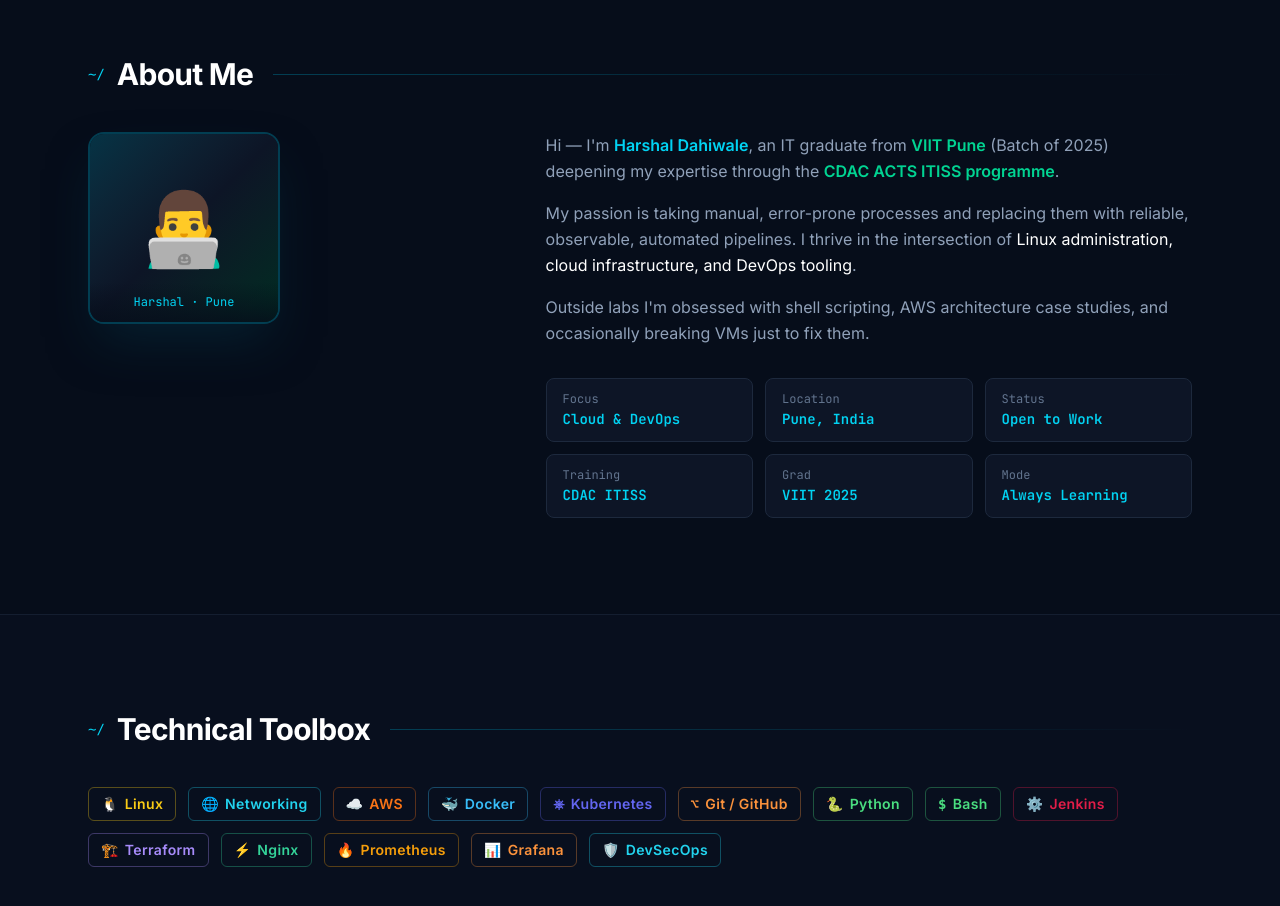
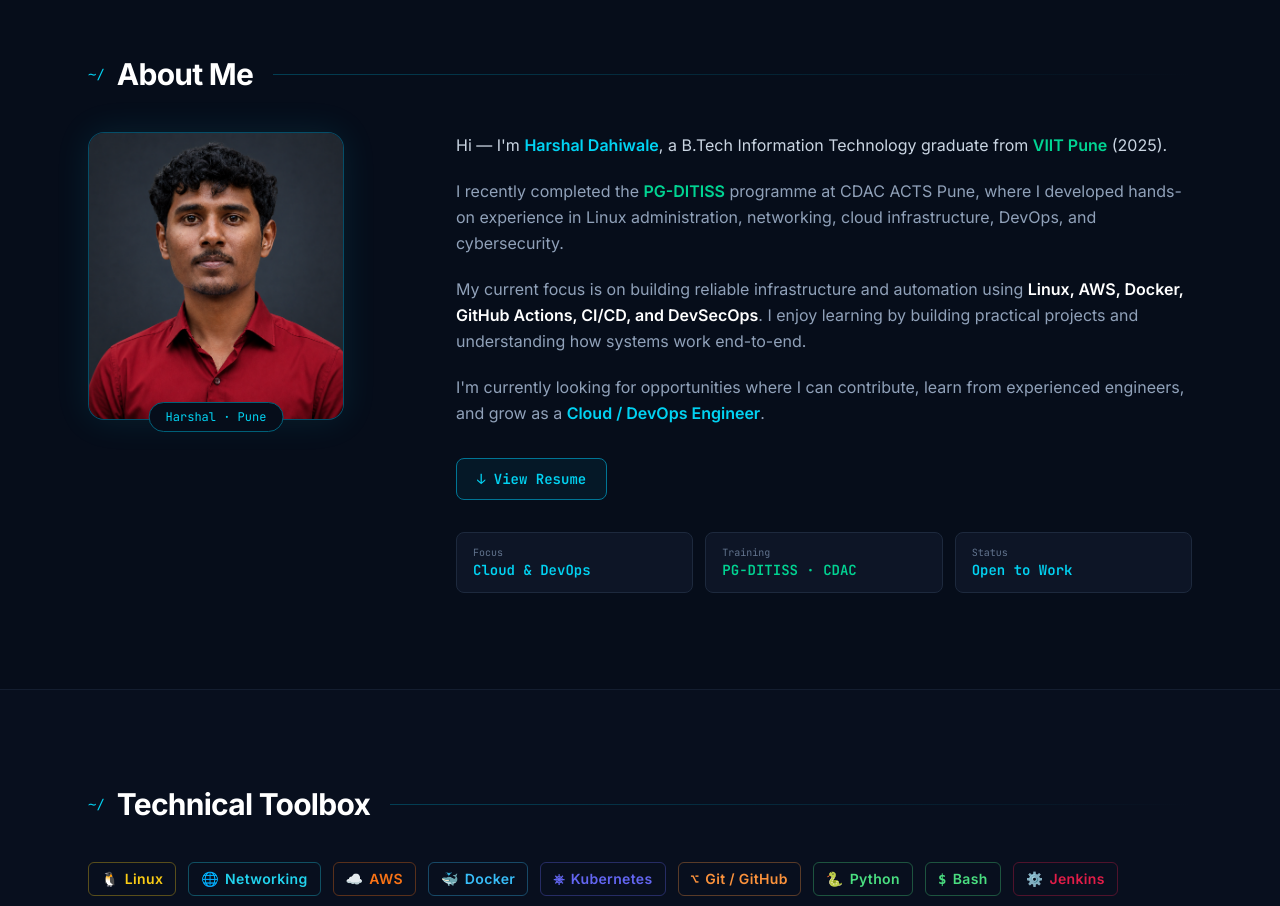
Before and after one commit to 30032003/my-portfolio, a React (Vite) app: page / in a window 1280 px wide. Shown: the part 840-1746 px from the top of the page. Built offline with nearby package versions, Linux system fonts and the light colour scheme.

Commit message:
Update portfolio about section and resume

```diff
--- a/src/App.jsx
+++ b/src/App.jsx
@@ -525,7 +525,7 @@
 
   return (
     <a
-      href="/harshal-dahiwale-cv.pdf"
+      href="/Harshal_Dahiwale_CDAC_Resume.pdf"
       download
       onMouseEnter={() => setHov(true)}
       onMouseLeave={() => setHov(false)}
@@ -992,7 +992,7 @@
                 ./view-projects
               </a>
               <a
-                href="/harshal-dahiwale-cv.pdf"
+                href="/Harshal_Dahiwale_CDAC_Resume.pdf"
                 download
                 className="rounded-lg border border-slate-700 px-6 py-2.5 text-sm font-bold text-slate-300 mono hover:border-cyan-600 hover:text-cyan-400 transition-all flex items-center gap-2"
               >
@@ -1011,70 +1011,106 @@
       </section>
 
       {/* ── ABOUT ──────────────────────────────────────────────────────────── */}
+      {/* ── ABOUT ──────────────────────────────────────────────────────────── */}
       <section id="about" className="max-w-6xl mx-auto px-6 py-24">
         <RevealSection>
           <SectionLabel label="About Me" />
-          <div className="grid md:grid-cols-5 gap-10 items-start">
-            <div className="md:col-span-2 flex justify-center md:justify-start">
-              <div className="relative w-48 h-48 rounded-2xl overflow-hidden border-2 border-cyan-800/60 shadow-2xl shadow-cyan-950/50">
-                <div className="absolute inset-0 bg-gradient-to-br from-cyan-950 via-[#0d1526] to-emerald-950 flex items-center justify-center text-7xl select-none">
-                  👨‍💻
+
+          <div className="grid md:grid-cols-[320px_1fr] gap-12 items-start">
+            {/* Profile Image */}
+            <div className="flex justify-center md:justify-start">
+              <div className="relative">
+                <div className="w-64 h-72 rounded-2xl border border-cyan-700/60 bg-[#0d1526] overflow-hidden shadow-[0_0_35px_rgba(34,211,238,0.10)]">
+                  <img
+                    src="/profile.jpg"
+                    alt="Harshal Dahiwale"
+                    className="w-full h-full object-cover"
+                  />
                 </div>
-                <div className="absolute bottom-0 left-0 right-0 bg-gradient-to-t from-[#060d1a]/80 to-transparent p-3">
-                  <p className="mono text-xs text-cyan-400 text-center">
-                    Harshal · Pune
-                  </p>
+
+                <div className="absolute -bottom-3 left-1/2 -translate-x-1/2 rounded-full border border-cyan-800 bg-[#060d1a] px-4 py-1.5 mono text-xs text-cyan-400 whitespace-nowrap">
+                  Harshal · Pune
                 </div>
               </div>
             </div>
-            <div className="md:col-span-3 space-y-4 text-slate-400 leading-relaxed">
-              <p>
+
+            {/* About Content */}
+            <div className="space-y-5">
+              <p className="text-base text-slate-300 leading-relaxed">
                 Hi — I'm{" "}
                 <span className="text-cyan-400 font-semibold">
                   Harshal Dahiwale
                 </span>
-                , an IT graduate from{" "}
+                , a B.Tech Information Technology graduate from{" "}
                 <span className="text-emerald-400 font-semibold">
                   VIIT Pune
                 </span>{" "}
-                (Batch of 2025) deepening my expertise through the{" "}
+                (2025).
+              </p>
+
+              <p className="text-base text-slate-400 leading-relaxed">
+                I recently completed the{" "}
                 <span className="text-emerald-400 font-semibold">
-                  CDAC ACTS ITISS programme
+                  PG-DITISS
+                </span>{" "}
+                programme at CDAC ACTS Pune, where I developed hands-on
+                experience in Linux administration, networking, cloud
+                infrastructure, DevOps, and cybersecurity.
+              </p>
+
+              <p className="text-base text-slate-400 leading-relaxed">
+                My current focus is on building reliable infrastructure and
+                automation using{" "}
+                <span className="text-white font-semibold">
+                  Linux, AWS, Docker, GitHub Actions, CI/CD, and DevSecOps
+                </span>
+                . I enjoy learning by building practical projects and
+                understanding how systems work end-to-end.
+              </p>
+
+              <p className="text-base text-slate-400 leading-relaxed">
+                I'm currently looking for opportunities where I can contribute,
+                learn from experienced engineers, and grow as a{" "}
+                <span className="text-cyan-400 font-semibold">
+                  Cloud / DevOps Engineer
                 </span>
                 .
               </p>
-              <p>
-                My passion is taking manual, error-prone processes and replacing
-                them with reliable, observable, automated pipelines. I thrive in
-                the intersection of{" "}
-                <span className="text-white">
-                  Linux administration, cloud infrastructure, and DevOps tooling
-                </span>
-                .
-              </p>
-              <p>
-                Outside labs I'm obsessed with shell scripting, AWS architecture
-                case studies, and occasionally breaking VMs just to fix them.
-              </p>
-              <div className="grid grid-cols-2 sm:grid-cols-3 gap-3 pt-4">
-                {[
-                  ["Focus", "Cloud & DevOps"],
-                  ["Location", "Pune, India"],
-                  ["Status", "Open to Work"],
-                  ["Training", "CDAC ITISS"],
-                  ["Grad", "VIIT 2025"],
-                  ["Mode", "Always Learning"],
-                ].map(([k, v]) => (
-                  <div
-                    key={k}
-                    className="rounded-lg border border-slate-800 bg-[#0d1526] px-4 py-3"
-                  >
-                    <p className="mono text-xs text-slate-500">{k}</p>
-                    <p className="mono text-sm text-cyan-400 font-semibold mt-0.5">
-                      {v}
-                    </p>
-                  </div>
-                ))}
+
+              {/* Resume Button */}
+              <div className="pt-3">
+                <a
+                  href="/Harshal_Dahiwale_CDAC_Resume.pdf"
+                  target="_blank"
+                  rel="noreferrer"
+                  className="inline-flex items-center gap-2 rounded-lg border border-cyan-700 bg-cyan-950/30 px-5 py-2.5 mono text-sm font-semibold text-cyan-400 hover:bg-cyan-900/40 hover:border-cyan-500 transition-all duration-200"
+                >
+                  ↓ View Resume
+                </a>
+              </div>
+
+              {/* Quick Info */}
+              <div className="grid sm:grid-cols-2 lg:grid-cols-3 gap-3 pt-3">
+                <div className="rounded-lg border border-slate-800 bg-[#0d1526] px-4 py-3">
+                  <p className="mono text-[10px] text-slate-500">Focus</p>
+                  <p className="mono text-sm font-semibold text-cyan-400">
+                    Cloud & DevOps
+                  </p>
+                </div>
+
+                <div className="rounded-lg border border-slate-800 bg-[#0d1526] px-4 py-3">
+                  <p className="mono text-[10px] text-slate-500">Training</p>
+                  <p className="mono text-sm font-semibold text-emerald-400">
+                    PG-DITISS · CDAC
+                  </p>
+                </div>
+
+                <div className="rounded-lg border border-slate-800 bg-[#0d1526] px-4 py-3">
+                  <p className="mono text-[10px] text-slate-500">Status</p>
+                  <p className="mono text-sm font-semibold text-cyan-400">
+                    Open to Work
+                  </p>
+                </div>
               </div>
             </div>
           </div>
```
Also changed, not shown: public/profile.jpg (added), 1 other file (tests, documents, lock files or other folders).
